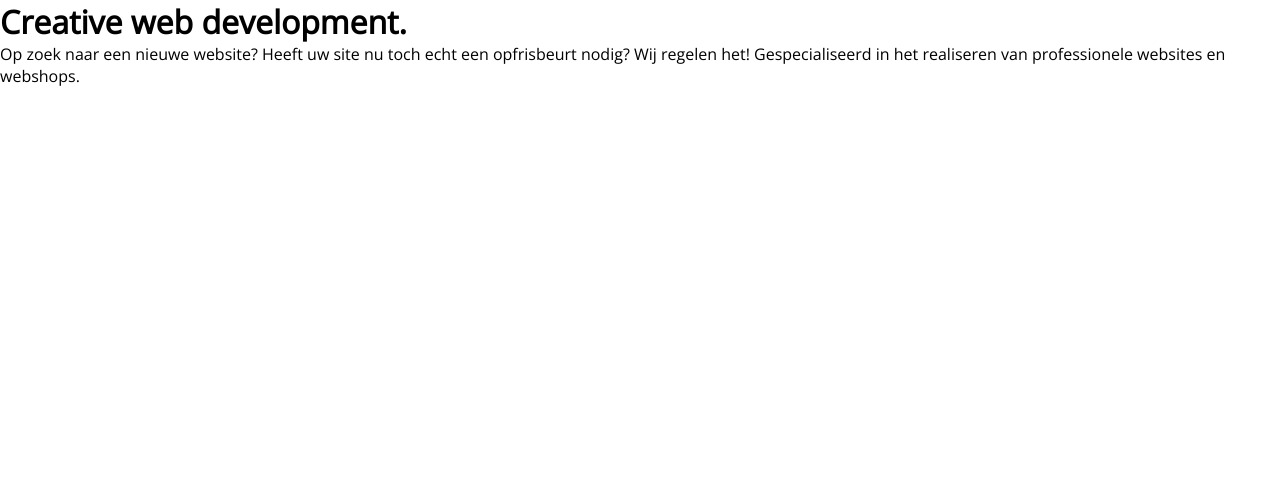
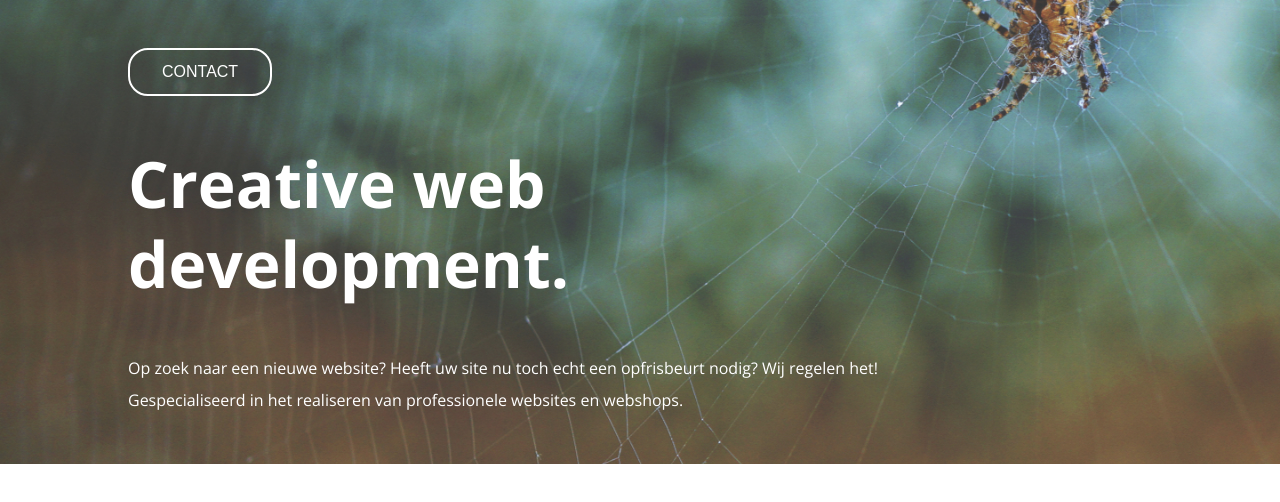
Before and after one commit to tomsnep/website-tom-pierre, a plain HTML site: page index.html in a window 1280 px wide. Drawn offline with nearby package versions, Linux system fonts and the light colour scheme.

Commit message:
made changes to style.css

```diff
--- a/index.html
+++ b/index.html
@@ -7,10 +7,15 @@
 	<link rel="stylesheet" type="text/css" href="static/css/style.css">
 </head>
 <body>
-	<div id="main-container">
-		<h1>Creative web development.</h1>
-		<p>Op zoek naar een nieuwe website? Heeft uw site nu toch echt een opfrisbeurt nodig? Wij regelen het! Gespecialiseerd in het realiseren van professionele websites en webshops.</p>
-	</div>
+	<header>
+		<div class="container">
+			<button>Contact</button>
+			<h1>Creative web development.</h1>
+			<p>Op zoek naar een nieuwe website? Heeft uw site nu toch echt een opfrisbeurt nodig? Wij regelen het! Gespecialiseerd in het realiseren van professionele websites en webshops.</p>
+		</div>
+	</header>
+	<main>
 
+	</main>
 </body>
 </html>
--- a/static/css/style.css
+++ b/static/css/style.css
@@ -4,7 +4,7 @@
 */
 
 /* Declared fonts */
-@import 'https://fonts.googleapis.com/css?family=Open+Sans';
+@import 'https://fonts.googleapis.com/css?family=Open+Sans:400,700,800';
 
 html, body, div, span, applet, object, iframe,
 h1, h2, h3, h4, h5, h6, p, blockquote, pre,
@@ -25,12 +25,19 @@ time, mark, audio, video {
 	vertical-align: baseline;
 }
 
+/* Font styles */
+
 body {
 	font-family: 'Open Sans', sans-serif;
 }
 
 h1 {
-
+	color: #fff;
+    margin: 3rem 0;
+    font-size: 4rem;
+    font-weight: 700;
+    width: 50%;
+    line-height: 5rem;
 }
 
 h2 {
@@ -40,3 +47,37 @@ h2 {
 h3 {
 
 }
+
+/* Header */
+
+header {
+	color: #fff;
+	padding: 3em 0;
+	background-size: 100%;
+	background-image: url(../img/the-web.jpg);
+	background-repeat: no-repeat;
+}
+
+header > div > p {
+	width: 75%;
+	line-height: 2rem;
+}
+
+/* Main */
+
+.container {
+	width: 80vw;
+	margin: 0 auto;
+}
+
+/* Buttons */
+
+button {
+	font-size: 1rem;
+	background-color: transparent;
+	border: 2px solid #fff;
+	border-radius: 20px;
+	text-transform: uppercase;
+	color: #fff;
+	padding: 0.8rem 2rem
+}
```
